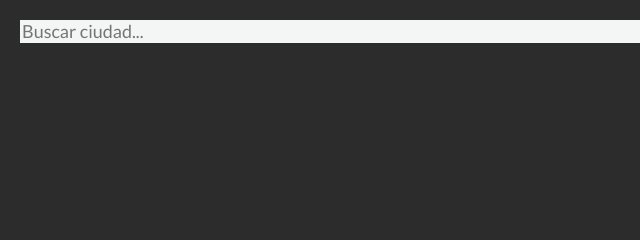
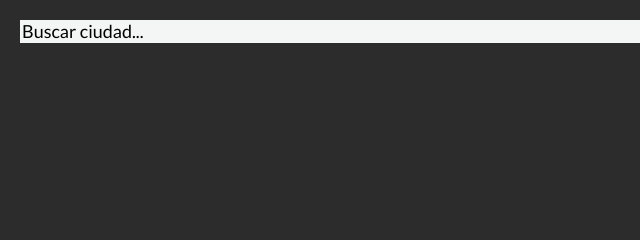
Before and after one commit to Pixe-L/The-weather, a plain HTML site: page index.html in a window 1280 px wide. Shown: the top 240 px of the page, 0-640 px from the left. Drawn offline with Linux system fonts and the light colour scheme.

Commit message:
Edit color placeholder

```diff
--- a/css/style.css
+++ b/css/style.css
@@ -25,6 +25,10 @@ body {
 	max-width: 480px;
 	margin: 0 auto;
 	border-radius: 3px;
+}
+
+.search::placeholder {
+	color: black;
 }
 
 .search {
```
